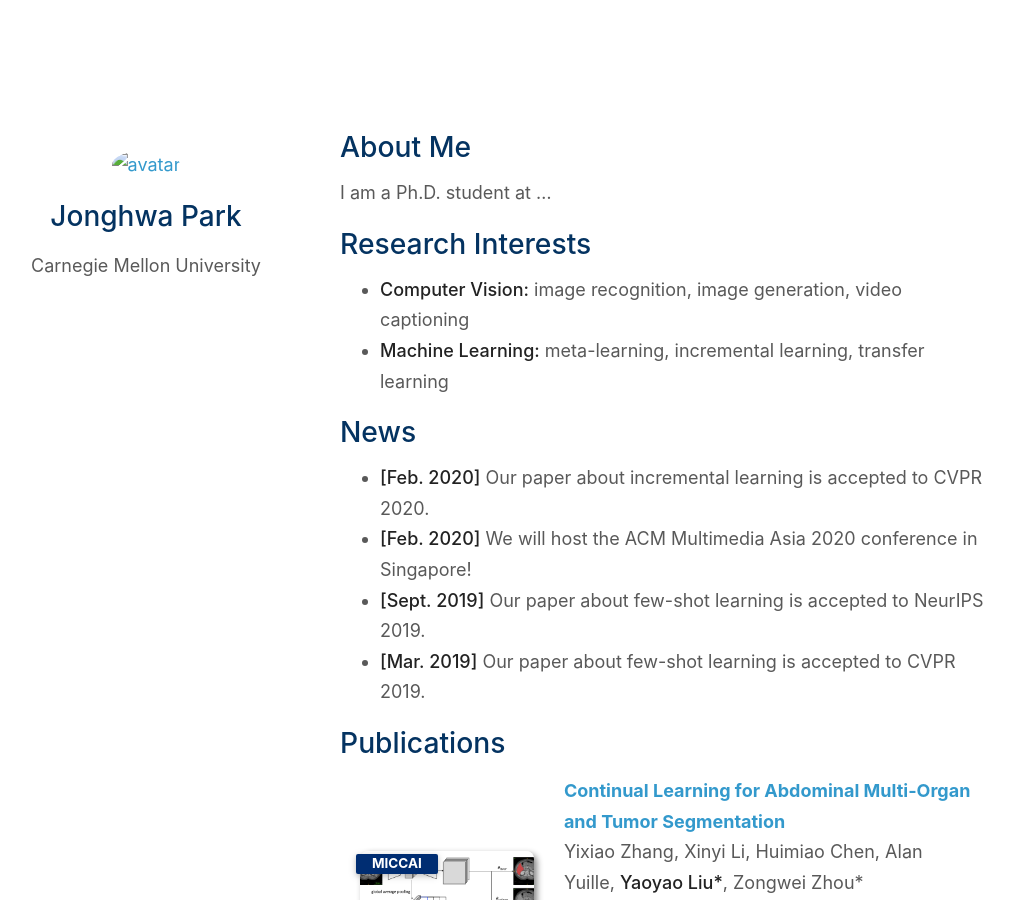
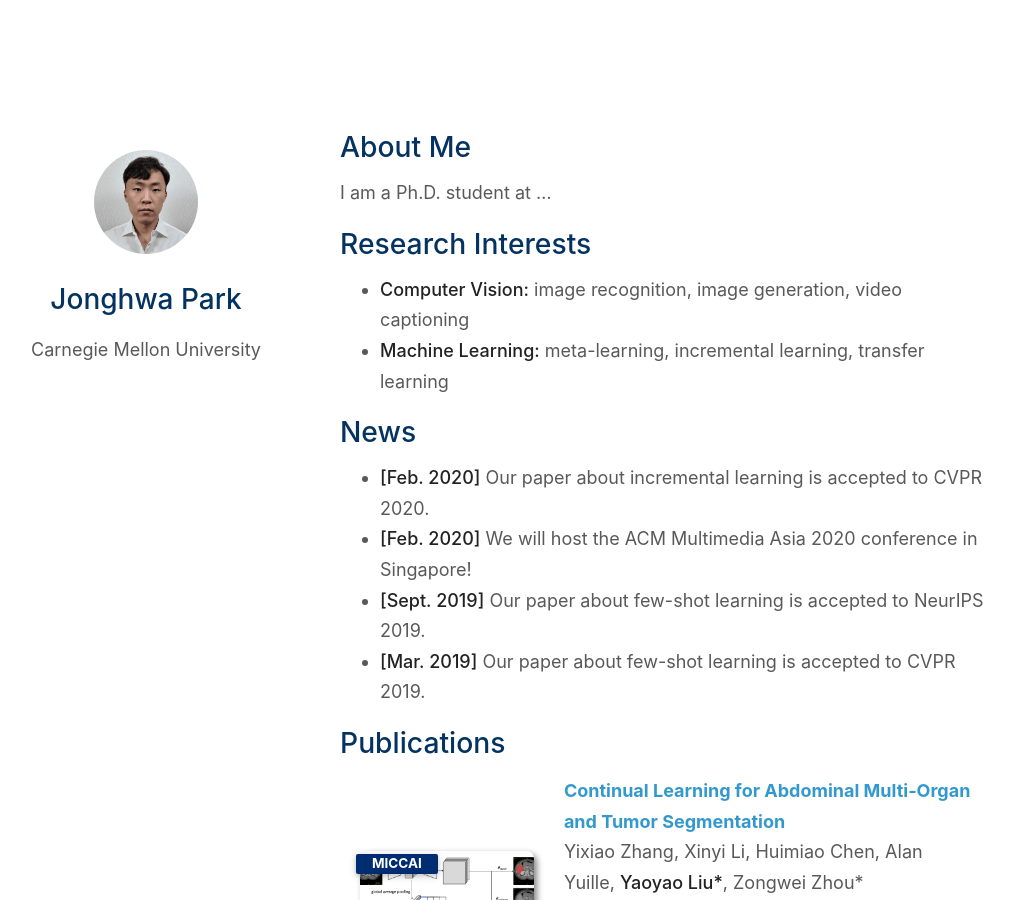
Before and after one commit to Jonghwap/Jonghwap.github.io, a Jekyll site: the page built from index.md, in a window 1280 px wide and 900 px high. Shown: the whole window, without its empty margins (130-1144 px from the left). Built offline with Jekyll 4.4.1, drawn with Linux system fonts in a browser that asks for light colours; a style sheet for code colours, icons or effects is not loaded; our own code applies the rules of GitHub Pages for plain Markdown files.

Commit message:
Update _config.yml

```diff
--- a/_config.yml
+++ b/_config.yml
@@ -13,7 +13,7 @@ canonical: https://Jonghwap.github.io/
 
 # Images (e.g., your profile picture and your website's favicon)
 # "favicon" and "favicon_dark" are used for the light and dark modes, respectively.
-avatar: ./assets/img/avatar.png
+avatar: ./assets/img/me.png
 favicon: ./assets/img/favicon.png
 favicon_dark: ./assets/img/favicon-dark.png
 
```
